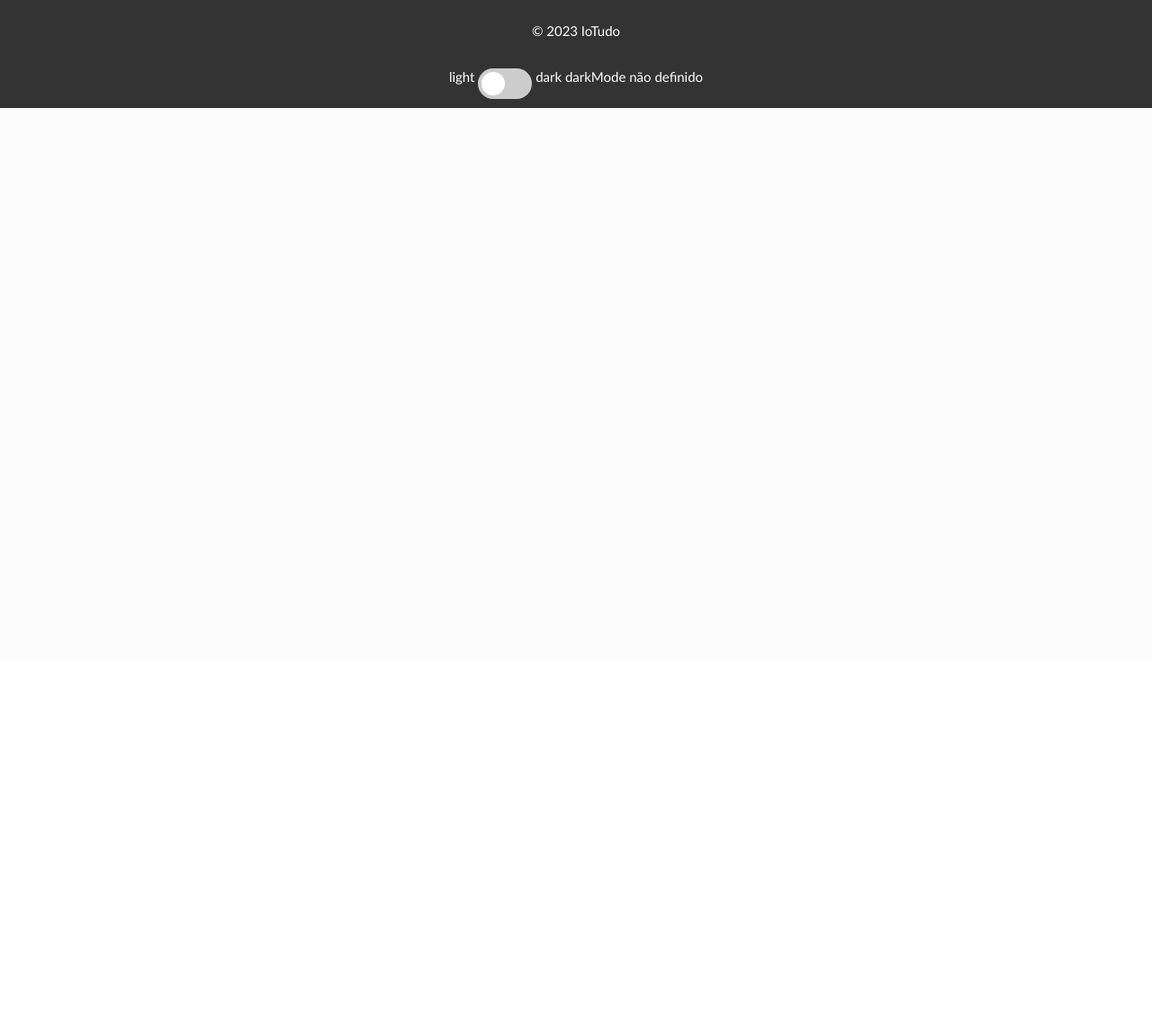
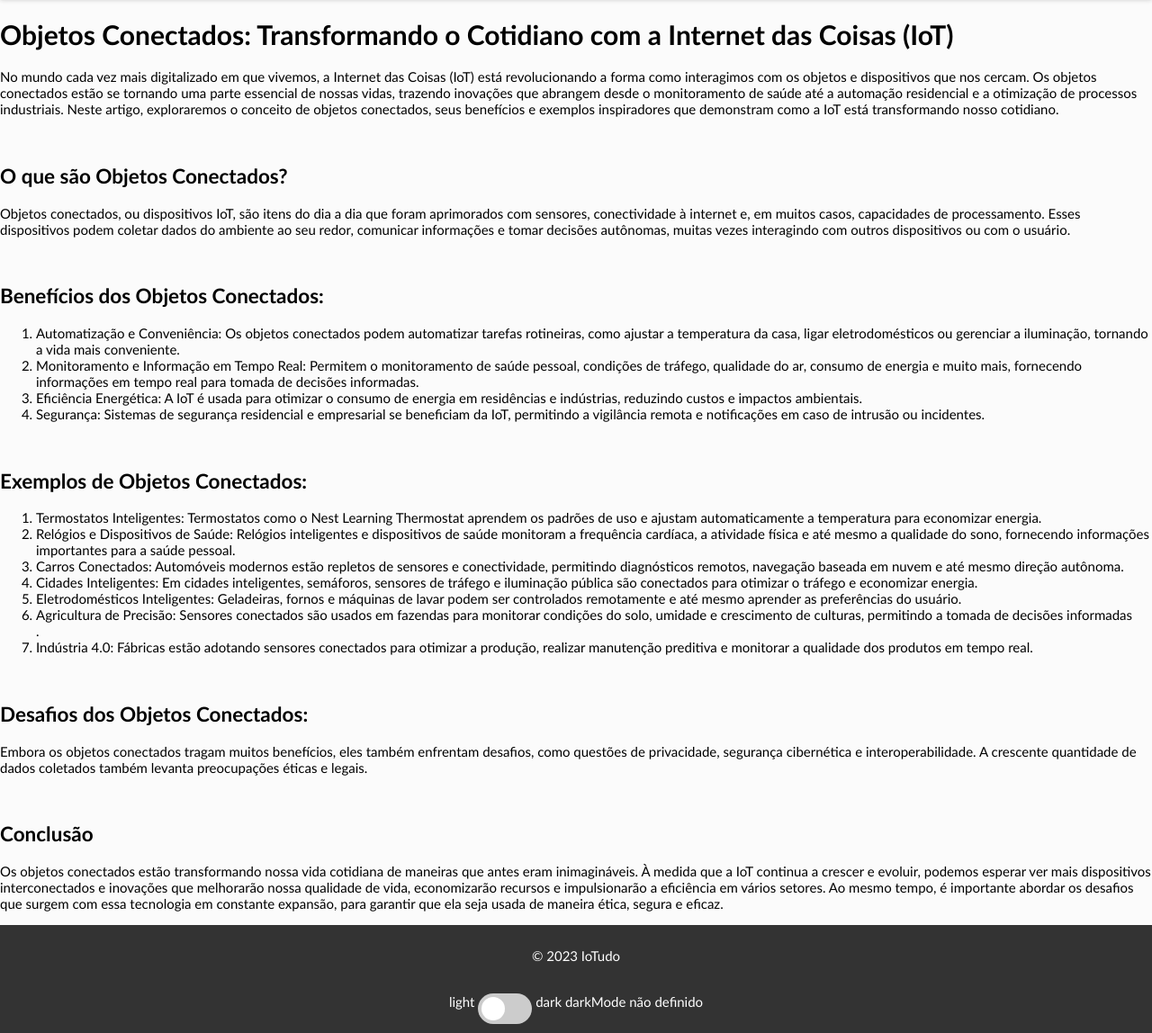
Before and after one commit to JonathasLuan/IOT-no-Brasil, a PHP site: page /ProjetoSalao/objetos-conectados.php in a window 1280 px wide. Shown: the part 70-1218 px from the top of the page at 90% size. Before the commit the page ends 190 px from the top, so only its background shows below. Run offline with PHP 8.4, Linux system fonts and the light colour scheme.

Commit message:
Update objetos-conectados.php

```diff
--- a/objetos-conectados.php
+++ b/objetos-conectados.php
@@ -30,8 +30,66 @@ session_start();
     ?>
   </header>
   <main>
-    <div style="margin: 0 auto;">
+    <div>
+<h1>Objetos Conectados: Transformando o Cotidiano com a Internet das Coisas (IoT) </h1>
 
+<p>No mundo cada vez mais digitalizado em que vivemos, a Internet das Coisas (IoT) está revolucionando a forma como interagimos com os objetos e dispositivos que nos cercam. Os objetos conectados estão se tornando uma parte essencial de nossas vidas, trazendo inovações que abrangem desde o monitoramento de saúde até a automação residencial e a otimização de processos industriais. Neste artigo, exploraremos o conceito de objetos conectados, seus benefícios e exemplos inspiradores que demonstram como a IoT está transformando nosso cotidiano.</p>
+
+<br>
+
+<h2>O que são Objetos Conectados?</h2>
+
+<p>Objetos conectados, ou dispositivos IoT, são itens do dia a dia que foram aprimorados com sensores, conectividade à internet e, em muitos casos, capacidades de processamento. Esses dispositivos podem coletar dados do ambiente ao seu redor, comunicar informações e tomar decisões autônomas, muitas vezes interagindo com outros dispositivos ou com o usuário.</p>
+
+<br>
+
+<h2>Benefícios dos Objetos Conectados: </h2>
+
+<ol>
+
+<li>Automatização e Conveniência: Os objetos conectados podem automatizar tarefas rotineiras, como ajustar a temperatura da casa, ligar eletrodomésticos ou gerenciar a iluminação, tornando a vida mais conveniente.
+
+<li>Monitoramento e Informação em Tempo Real: Permitem o monitoramento de saúde pessoal, condições de tráfego, qualidade do ar, consumo de energia e muito mais, fornecendo informações em tempo real para tomada de decisões informadas.
+
+<li>Eficiência Energética: A IoT é usada para otimizar o consumo de energia em residências e indústrias, reduzindo custos e impactos ambientais.
+
+<li>Segurança: Sistemas de segurança residencial e empresarial se beneficiam da IoT, permitindo a vigilância remota e notificações em caso de intrusão ou incidentes.
+
+</ol>
+
+<br>
+
+<h2>Exemplos de Objetos Conectados: </h2>
+
+<ol>
+
+<li>Termostatos Inteligentes: Termostatos como o Nest Learning Thermostat aprendem os padrões de uso e ajustam automaticamente a temperatura para economizar energia. </li>
+
+<li>Relógios e Dispositivos de Saúde: Relógios inteligentes e dispositivos de saúde monitoram a frequência cardíaca, a atividade física e até mesmo a qualidade do sono, fornecendo informações importantes para a saúde pessoal. </li>
+
+<li>Carros Conectados: Automóveis modernos estão repletos de sensores e conectividade, permitindo diagnósticos remotos, navegação baseada em nuvem e até mesmo direção autônoma. </li>
+
+<li>Cidades Inteligentes: Em cidades inteligentes, semáforos, sensores de tráfego e iluminação pública são conectados para otimizar o tráfego e economizar energia. </li>
+
+<li>Eletrodomésticos Inteligentes: Geladeiras, fornos e máquinas de lavar podem ser controlados remotamente e até mesmo aprender as preferências do usuário. </li>
+
+<li>Agricultura de Precisão: Sensores conectados são usados em fazendas para monitorar condições do solo, umidade e crescimento de culturas, permitindo a tomada de decisões informadas</li>.
+
+<li>Indústria 4.0: Fábricas estão adotando sensores conectados para otimizar a produção, realizar manutenção preditiva e monitorar a qualidade dos produtos em tempo real. </li>
+
+</ol>
+
+<br>
+
+<h2>Desafios dos Objetos Conectados:</h2>
+
+<p>Embora os objetos conectados tragam muitos benefícios, eles também enfrentam desafios, como questões de privacidade, segurança cibernética e interoperabilidade. A crescente quantidade de dados coletados também levanta preocupações éticas e legais.</p>
+
+<br>
+
+<h2>Conclusão</h2>
+
+<p>Os objetos conectados estão transformando nossa vida cotidiana de maneiras que antes eram inimagináveis. À medida que a IoT continua a crescer e evoluir, podemos esperar ver mais dispositivos interconectados e inovações que melhorarão nossa qualidade de vida, economizarão recursos e impulsionarão a eficiência em vários setores. Ao mesmo tempo, é importante abordar os desafios que surgem com essa tecnologia em constante expansão, para garantir que ela seja usada de maneira ética, segura e eficaz.</p>
     </div>
     <?php
     include('footer.php');
```
